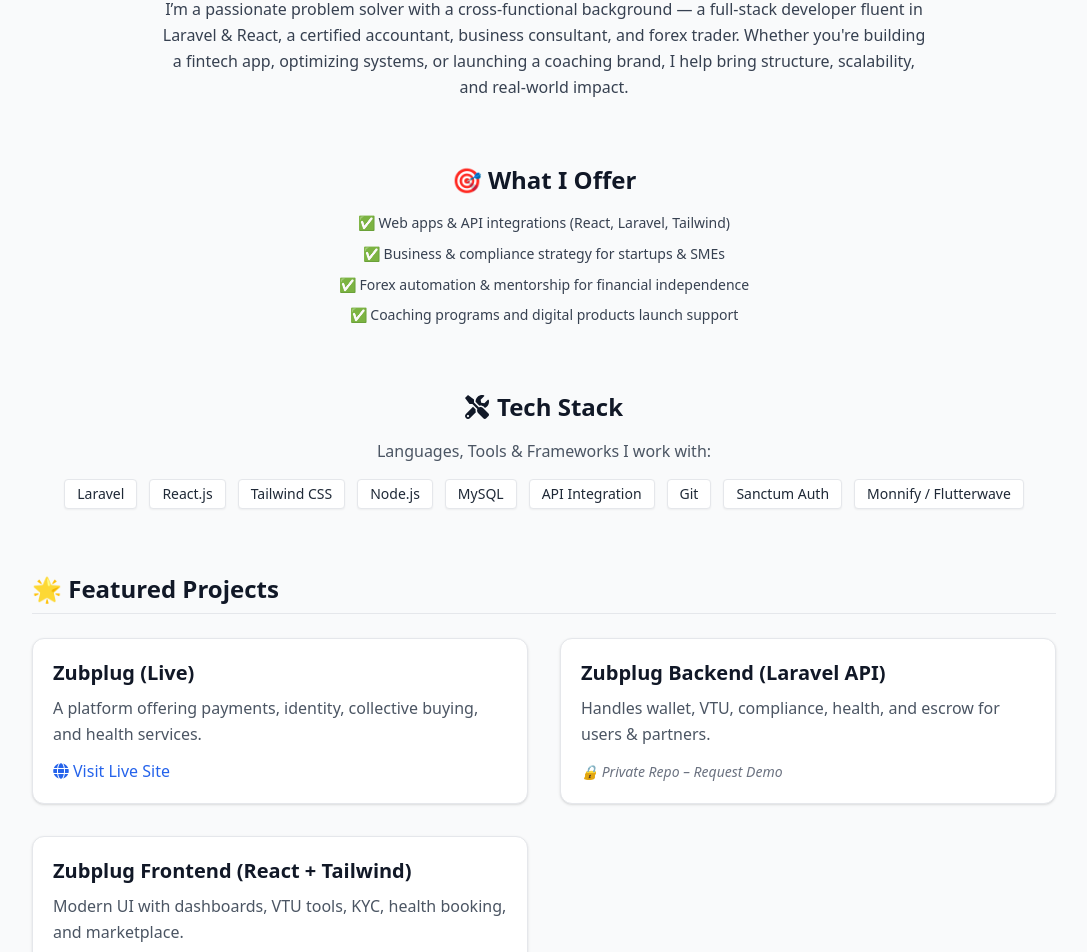
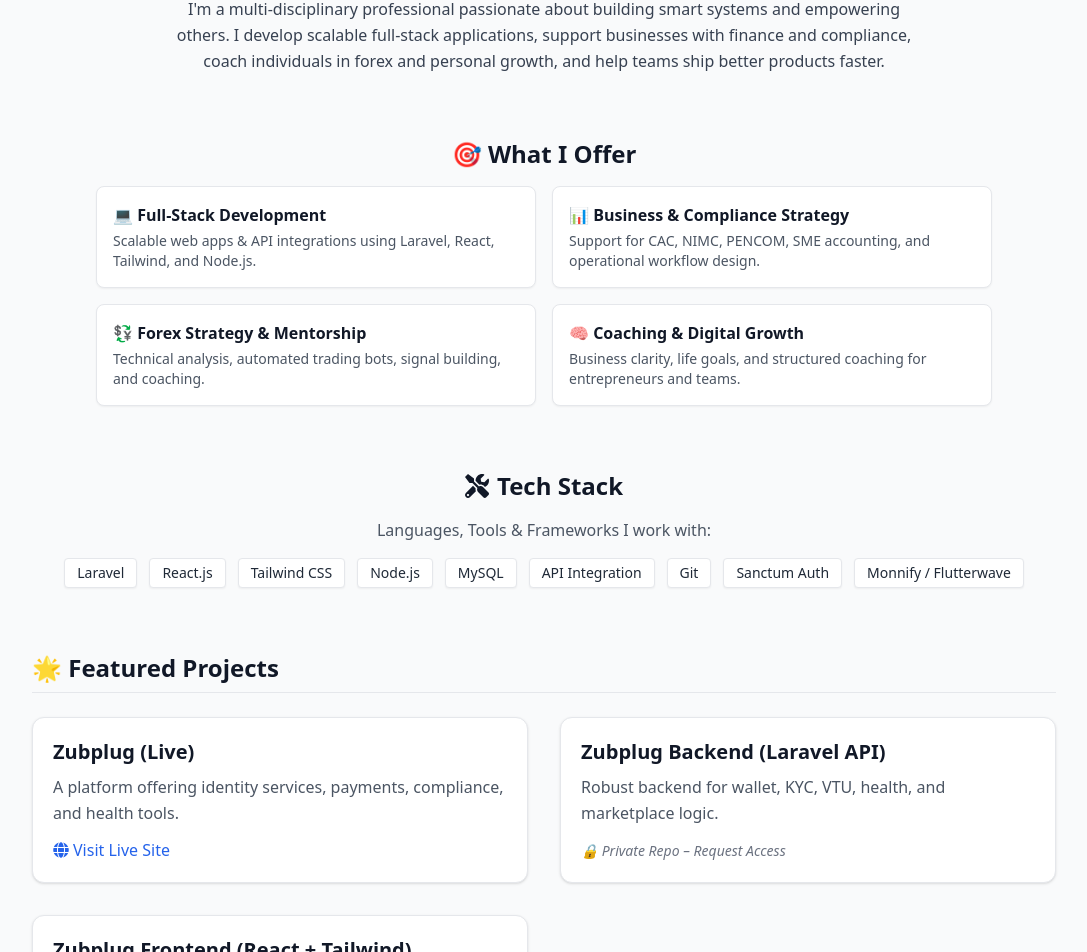
Before and after one commit to Zubplug/inemesit-portfolio, a React (Create React App) app: page / in a window 1280 px wide. Shown: the part 480-1432 px from the top of the page, without its empty margins (96-1183 px from the left). Built offline with nearby package versions, Linux system fonts and the light colour scheme.

Commit message:
🌍 Final polished portfolio with full features, layout, testimonials, and contact

```diff
--- a/src/PortfolioSite.jsx
+++ b/src/PortfolioSite.jsx
@@ -71,11 +71,11 @@ export default function PortfolioSite() {
             </a>
           </div>
 
-          <div className="mt-6 flex flex-col sm:flex-row justify-center gap-4">
+          <div className="mt-6 flex flex-col sm:flex-row justify-center gap-4 w-full sm:w-auto px-4">
             <a
               href="/Resume-Inemesit-Akpan.pdf"
               download
-              className="inline-flex items-center gap-2 px-4 py-2 bg-purple-700 text-white rounded-lg hover:bg-purple-800 transition text-sm shadow"
+              className="inline-flex justify-center items-center gap-2 px-4 py-2 bg-purple-700 text-white rounded-lg hover:bg-purple-800 transition text-sm shadow w-full sm:w-auto"
             >
               <FaDownload /> Download Resume
             </a>
@@ -83,33 +83,52 @@ export default function PortfolioSite() {
               href="https://calendly.com/zubplug/30min"
               target="_blank"
               rel="noopener noreferrer"
-              className="inline-flex items-center gap-2 px-4 py-2 bg-green-600 text-white rounded-lg hover:bg-green-700 transition text-sm shadow"
+              className="inline-flex justify-center items-center gap-2 px-4 py-2 bg-green-600 text-white rounded-lg hover:bg-green-700 transition text-sm shadow w-full sm:w-auto"
             >
               Book a Call on Calendly
             </a>
           </div>
         </header>
 
-        {/* === About === */}
+        {/* === About Me === */}
         <section className="mb-16 text-center max-w-3xl mx-auto">
           <h2 className="text-2xl font-bold mb-4">👋 About Me</h2>
           <p className="text-gray-700 leading-relaxed">
-            I’m a passionate problem solver with a cross-functional background — a full-stack
-            developer fluent in Laravel & React, a certified accountant, business consultant, and
-            forex trader. Whether you're building a fintech app, optimizing systems, or launching
-            a coaching brand, I help bring structure, scalability, and real-world impact.
+            I'm a multi-disciplinary professional passionate about building smart systems and empowering others.
+            I develop scalable full-stack applications, support businesses with finance and compliance,
+            coach individuals in forex and personal growth, and help teams ship better products faster.
           </p>
         </section>
 
         {/* === What I Offer === */}
-        <section className="mb-16 text-center max-w-3xl mx-auto">
+        <section className="mb-16 text-center max-w-4xl mx-auto">
           <h2 className="text-2xl font-bold mb-4">🎯 What I Offer</h2>
-          <ul className="text-gray-700 space-y-2 text-sm leading-relaxed">
-            <li>✅ Web apps & API integrations (React, Laravel, Tailwind)</li>
-            <li>✅ Business & compliance strategy for startups & SMEs</li>
-            <li>✅ Forex automation & mentorship for financial independence</li>
-            <li>✅ Coaching programs and digital products launch support</li>
-          </ul>
+          <div className="grid gap-4 md:grid-cols-2 text-left">
+            <div className="bg-white border p-4 rounded-lg shadow-sm">
+              <h3 className="font-semibold mb-1">💻 Full-Stack Development</h3>
+              <p className="text-sm text-gray-600">
+                Scalable web apps & API integrations using Laravel, React, Tailwind, and Node.js.
+              </p>
+            </div>
+            <div className="bg-white border p-4 rounded-lg shadow-sm">
+              <h3 className="font-semibold mb-1">📊 Business & Compliance Strategy</h3>
+              <p className="text-sm text-gray-600">
+                Support for CAC, NIMC, PENCOM, SME accounting, and operational workflow design.
+              </p>
+            </div>
+            <div className="bg-white border p-4 rounded-lg shadow-sm">
+              <h3 className="font-semibold mb-1">💱 Forex Strategy & Mentorship</h3>
+              <p className="text-sm text-gray-600">
+                Technical analysis, automated trading bots, signal building, and coaching.
+              </p>
+            </div>
+            <div className="bg-white border p-4 rounded-lg shadow-sm">
+              <h3 className="font-semibold mb-1">🧠 Coaching & Digital Growth</h3>
+              <p className="text-sm text-gray-600">
+                Business clarity, life goals, and structured coaching for entrepreneurs and teams.
+              </p>
+            </div>
+          </div>
         </section>
 
         {/* === Tech Stack === */}
@@ -141,30 +160,23 @@ export default function PortfolioSite() {
         <section className="mb-16">
           <h2 className="text-2xl font-bold mb-6 border-b pb-2">🌟 Featured Projects</h2>
           <div className="grid grid-cols-1 md:grid-cols-2 gap-8">
-            {[
-              {
+            {[{
               title: "Zubplug (Live)",
-                description:
-                  "A platform offering payments, identity, collective buying, and health services.",
+              description: "A platform offering identity services, payments, compliance, and health tools.",
               link: "https://zubplug.com.ng",
               icon: <FaGlobe />,
               label: "Visit Live Site",
-              },
-              {
+            }, {
               title: "Zubplug Backend (Laravel API)",
-                description:
-                  "Handles wallet, VTU, compliance, health, and escrow for users & partners.",
+              description: "Robust backend for wallet, KYC, VTU, health, and marketplace logic.",
               link: null,
-                label: "Private Repo – Request Demo",
-              },
-              {
+              label: "Private Repo – Request Access",
+            }, {
               title: "Zubplug Frontend (React + Tailwind)",
-                description:
-                  "Modern UI with dashboards, VTU tools, KYC, health booking, and marketplace.",
+              description: "Modern frontend with dashboards, booking flow, partner/admin UI.",
               link: null,
-                label: "Private Repo – Access on Request",
-              },
-            ].map((p, i) => (
+              label: "Private Repo – Request Access",
+            }].map((p, i) => (
               <div
                 key={i}
                 className="rounded-xl border border-gray-200 bg-white shadow hover:shadow-lg hover:scale-[1.02] transition-all p-5"
@@ -188,25 +200,30 @@ export default function PortfolioSite() {
           </div>
         </section>
 
-        {/* === Testimonials Slider === */}
+        {/* === Testimonials === */}
         <section className="mb-20">
           <h2 className="text-2xl font-bold mb-6 border-b pb-2 text-center">💬 Testimonials</h2>
           <Slider {...sliderSettings}>
             {[
               {
-                quote:
-                  "Inemesit built a complete platform from scratch and integrated all services beautifully. His skill and attention to detail are top-notch.",
+                quote: "Inemesit built a complete platform from scratch and integrated all services beautifully. His skill and attention to detail are top-notch.",
                 author: "— Project Client, Abuja",
               },
               {
-                quote:
-                  "He delivers scalable systems that just work — from backend logic to clean UI. Highly recommended for fintech and health platforms.",
+                quote: "He delivers scalable systems that just work — from backend logic to clean UI. Highly recommended for fintech and health platforms.",
                 author: "— Partner Developer, Lagos",
               },
               {
-                quote:
-                  "He's not just a developer — he understands strategy, business, and user flows. A rare combination of tech + business insight.",
+                quote: "He's not just a developer — he understands strategy, business, and user flows. A rare combination of tech + business insight.",
                 author: "— Business Partner, UK",
+              },
+              {
+                quote: "Our SME struggled with manual records. Inemesit automated our reports and dashboards — now our team works smarter.",
+                author: "— Logistics Founder, PH",
+              },
+              {
+                quote: "I got my first forex payout after working with him. Great coach and even greater person.",
+                author: "— Forex Student, Nigeria",
               },
             ].map((item, i) => (
               <div key={i} className="px-4">
@@ -219,7 +236,7 @@ export default function PortfolioSite() {
           </Slider>
         </section>
 
-        {/* === Contact Form === */}
+        {/* === Contact === */}
         <section className="mb-16 max-w-xl mx-auto text-center">
           <h2 className="text-2xl font-bold mb-4">📬 Contact Me Directly</h2>
           <form
@@ -262,7 +279,7 @@ export default function PortfolioSite() {
           &copy; {new Date().getFullYear()} Inemesit Joseph Akpan · All rights reserved.
           <div className="mt-4">
             <span className="text-gray-700">
-              Available for full-time roles, freelance projects, mentorship, and partnerships.
+              Available for freelance, consulting, full-time roles, and mentorship collaborations.
             </span>
           </div>
         </footer>
```
Lines whose indentation alone changed are shown as unchanged.
